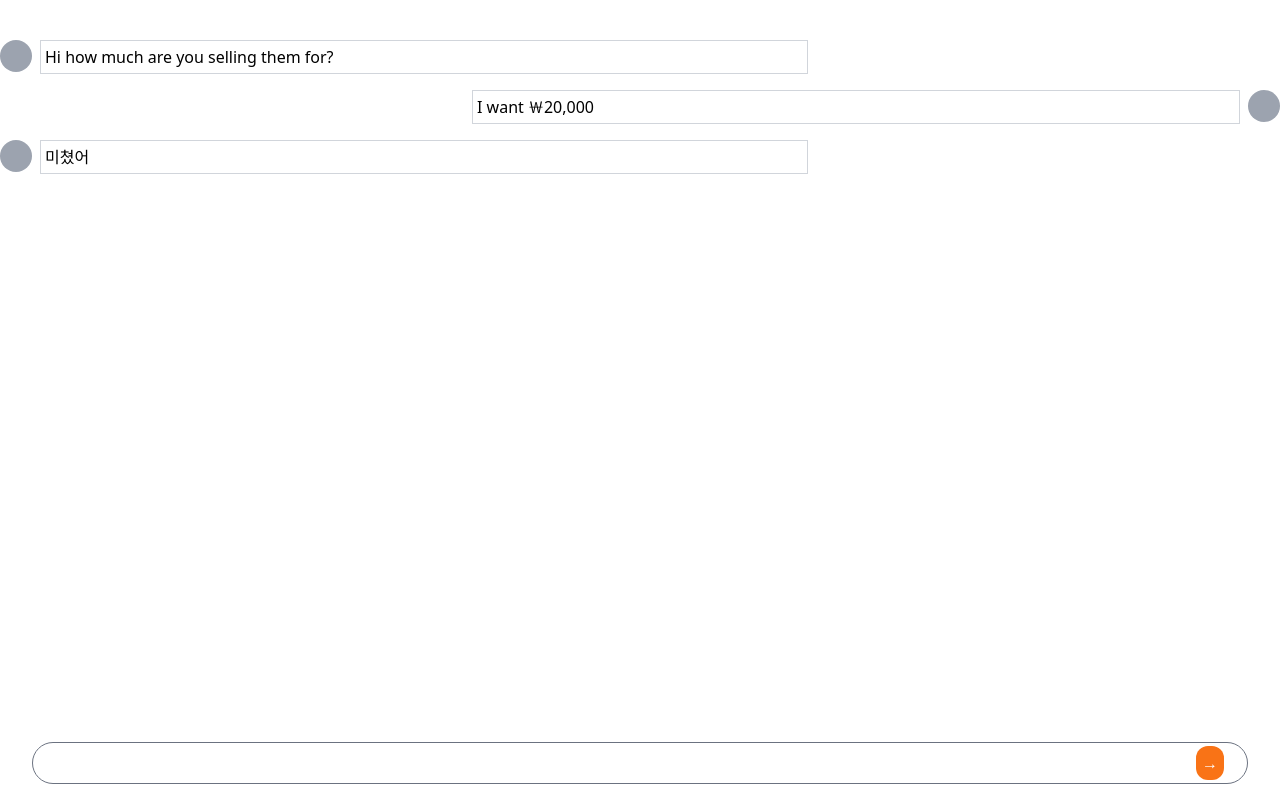
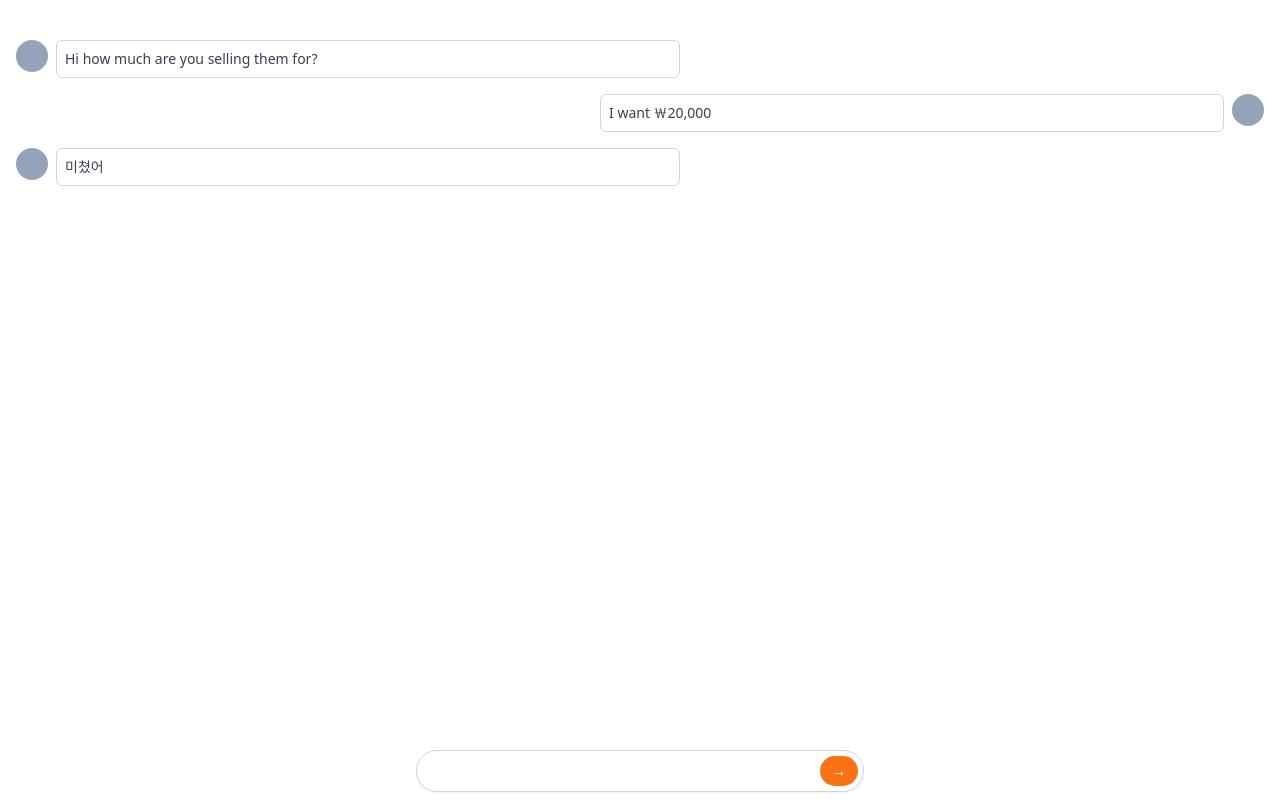
Before and after one commit to ysjkof/nmd-carrot-market, a Next.js app: page /chats/1 in a window 1280 px wide. Built offline with nearby package versions, Linux system fonts and the light colour scheme.

Commit message:
#5.9 Chat Detail, 니코 스타일

```diff
--- a/pages/chats/[id].tsx
+++ b/pages/chats/[id].tsx
@@ -2,31 +2,36 @@
 
 const ChatDetail: NextPage = () => {
   return (
-    <div className="space-y-4 py-10">
+    <div className="space-y-4 py-10 px-4 pb-16">
       <div className="flex items-start space-x-2">
-        <div className="h-8 w-8 rounded-full bg-gray-400" />
-        <div className="w-3/5 border  border-gray-300 p-1">
-          Hi how much are you selling them for?
+        <div className="h-8 w-8 rounded-full bg-slate-400" />
+        <div className="w-1/2 rounded-md border border-gray-300 p-2 text-sm text-gray-700">
+          <p>Hi how much are you selling them for?</p>
         </div>
       </div>
-      <div className="flex flex-row-reverse items-start gap-2">
-        <div className="h-8 w-8 rounded-full bg-gray-400" />
-        <div className="w-3/5 border border-gray-300 p-1">I want ￦20,000</div>
+      <div className="flex flex-row-reverse items-start space-x-2 space-x-reverse">
+        <div className="h-8 w-8 rounded-full bg-slate-400" />
+        <div className="w-1/2 rounded-md border border-gray-300 p-2 text-sm text-gray-700">
+          <p>I want ￦20,000</p>
+        </div>
       </div>
       <div className="flex items-start space-x-2">
-        <div className="h-8 w-8 rounded-full bg-gray-400" />
-        <div className="w-3/5 border  border-gray-300 p-1">미쳤어</div>
+        <div className="h-8 w-8 rounded-full bg-slate-400" />
+        <div className="w-1/2 rounded-md border border-gray-300 p-2 text-sm text-gray-700">
+          <p>미쳤어</p>
+        </div>
       </div>
-      <div className="fixed bottom-0 w-full ">
-        <div className="mx-8 mb-4 flex items-center">
+
+      <div className="fixed inset-x-0 bottom-0 bg-white py-2">
+        <div className="relative mx-auto flex w-full max-w-md items-center">
           <input
             type="text"
-            className="w-full rounded-full focus:border-orange-500 focus:ring-2 focus:ring-orange-500"
+            className="w-full rounded-full border-gray-300 pr-12 shadow-sm focus:border-orange-500 focus:outline-none focus:ring-orange-500"
           />
-          <div className="absolute right-0 mr-14">
-            <span className="cursor-pointer rounded-xl bg-orange-500 p-1.5 text-white hover:ring-2 hover:ring-orange-500 hover:ring-offset-2">
+          <div className="absolute inset-y-0 right-0 flex py-1.5 pr-1.5">
+            <button className="flex items-center rounded-full bg-orange-500 px-3 text-sm text-white hover:bg-orange-600 focus:ring-2 focus:ring-orange-500 focus:ring-offset-2">
               &rarr;
-            </span>
+            </button>
           </div>
         </div>
       </div>
```
